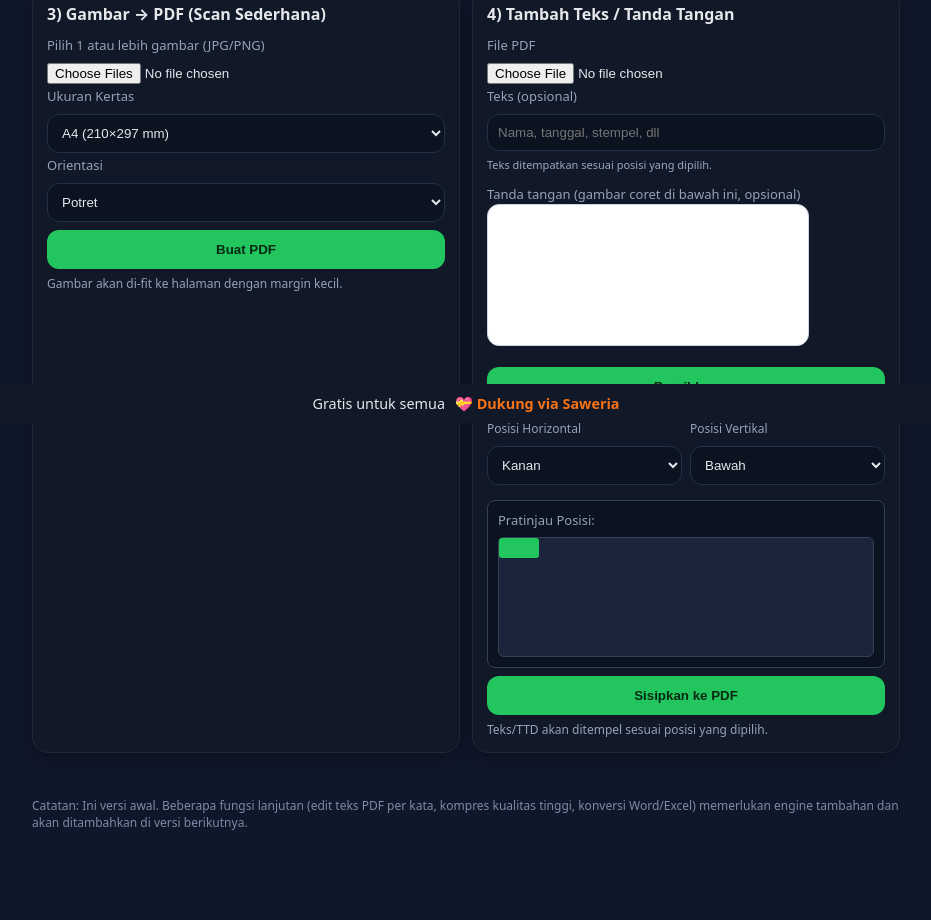
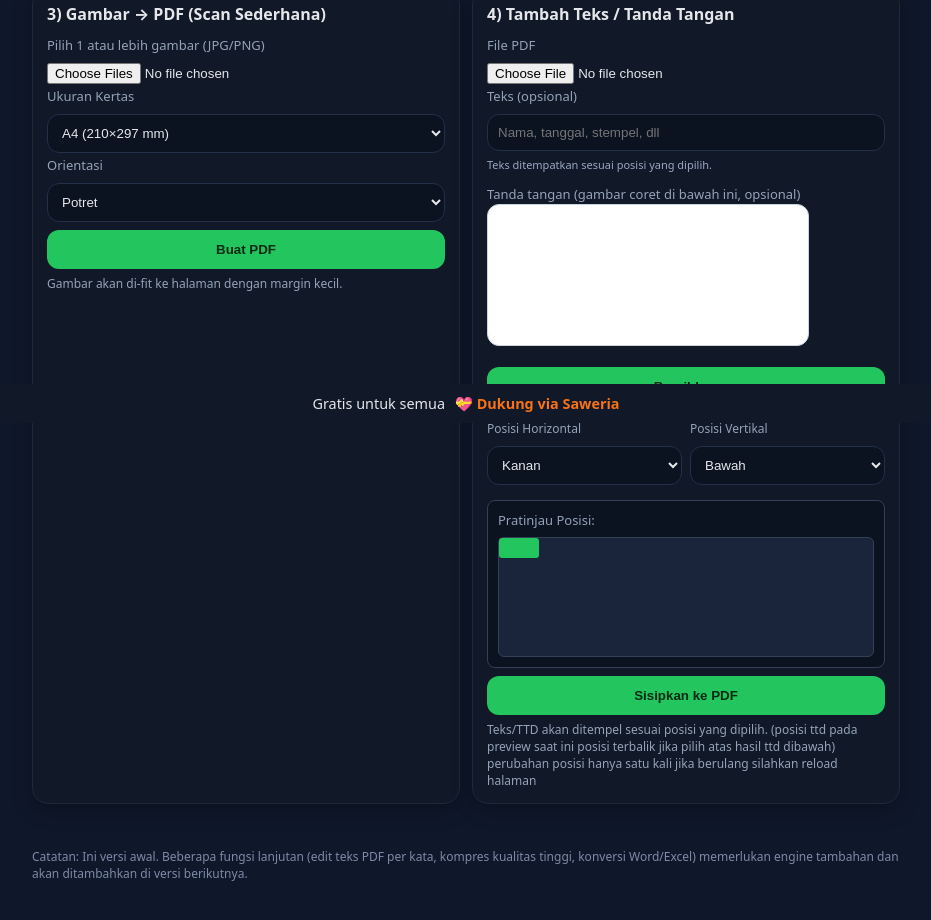
Before and after one commit to vali-tio/Automation, a website: page index.html in a window 1280 px wide. Shown: the part 377-1297 px from the top of the page, without its empty margins (174-1105 px from the left). Drawn offline with Linux system fonts and the light colour scheme; a script that the page names is missing.

Commit message:
Add files via upload

```diff
--- a/index.html
+++ b/index.html
@@ -160,7 +160,7 @@
         </div>
 
         <button id="btnAnnot">Sisipkan ke PDF</button>
-        <div class="hint">Teks/TTD akan ditempel sesuai posisi yang dipilih.</div>
+        <div class="hint">Teks/TTD akan ditempel sesuai posisi yang dipilih. (posisi ttd pada preview saat ini posisi terbalik jika pilih atas hasil ttd dibawah) perubahan posisi hanya satu kali jika berulang silahkan reload halaman</div>
       </section>
     </div>
 
```
